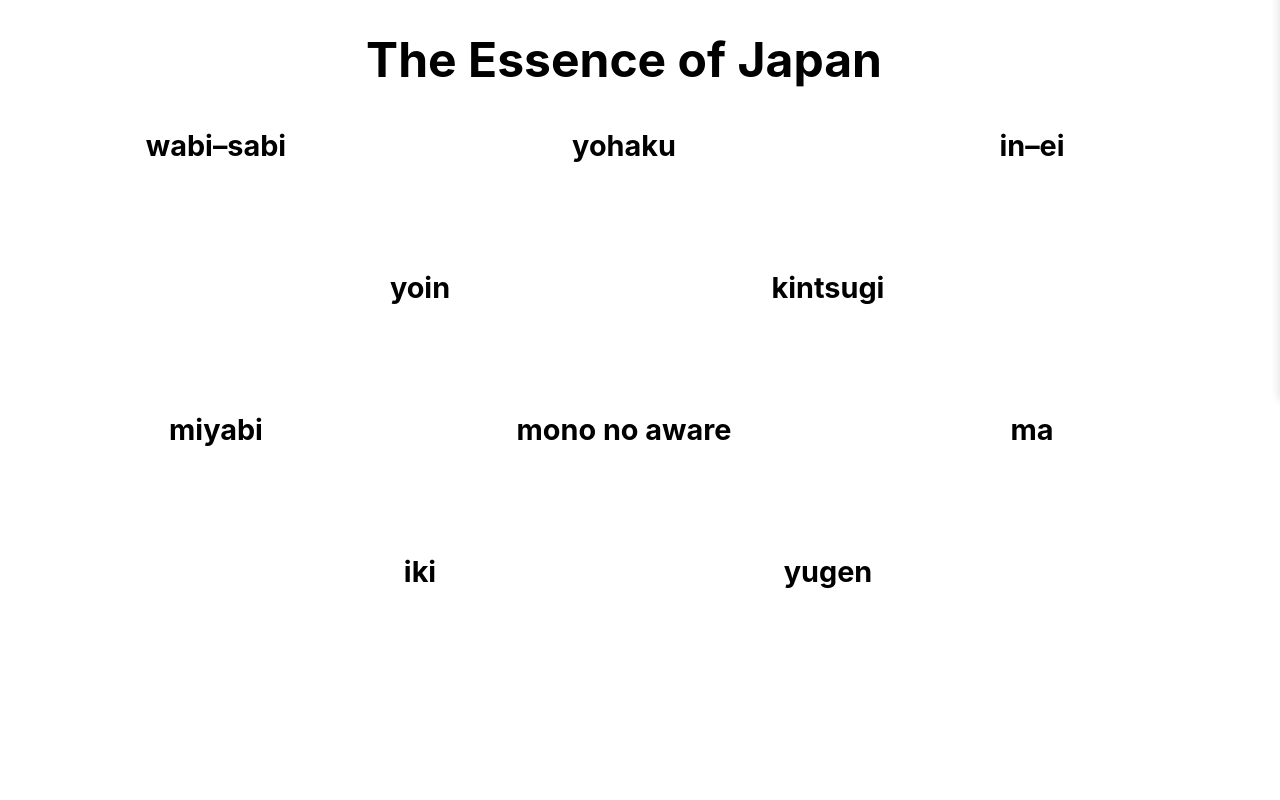
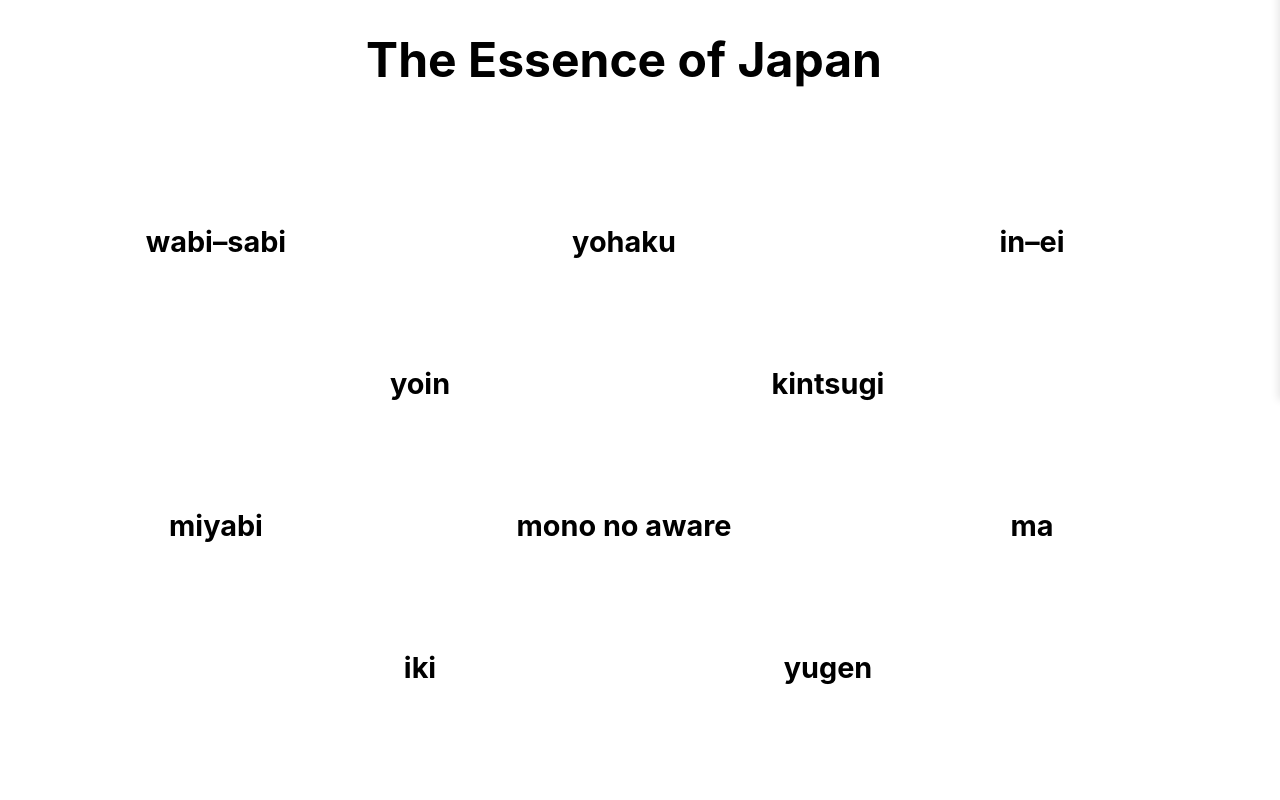
Before and after one commit to yuto0121/japanese-aesthetics, a Next.js app: page / in a window 1280 px wide. Shown: the part 400-1200 px from the top of the page. Built offline with nearby package versions, Linux system fonts and the light colour scheme; a web font is replaced by a local one.

Commit message:
new home page design

```diff
--- a/styles/TheEssenceOfJapan.module.css
+++ b/styles/TheEssenceOfJapan.module.css
@@ -11,10 +11,11 @@
     font-weight: 700;
     text-align: center;
     margin-bottom: 8rem;
-    padding-bottom: 8rem;
+    padding-bottom: rem;
 }
 
 .beautyConceptsGrid {
+    padding-top: 6rem;
     position: relative;
     display: grid;
     grid-template-columns: repeat(6, 1fr);
```
